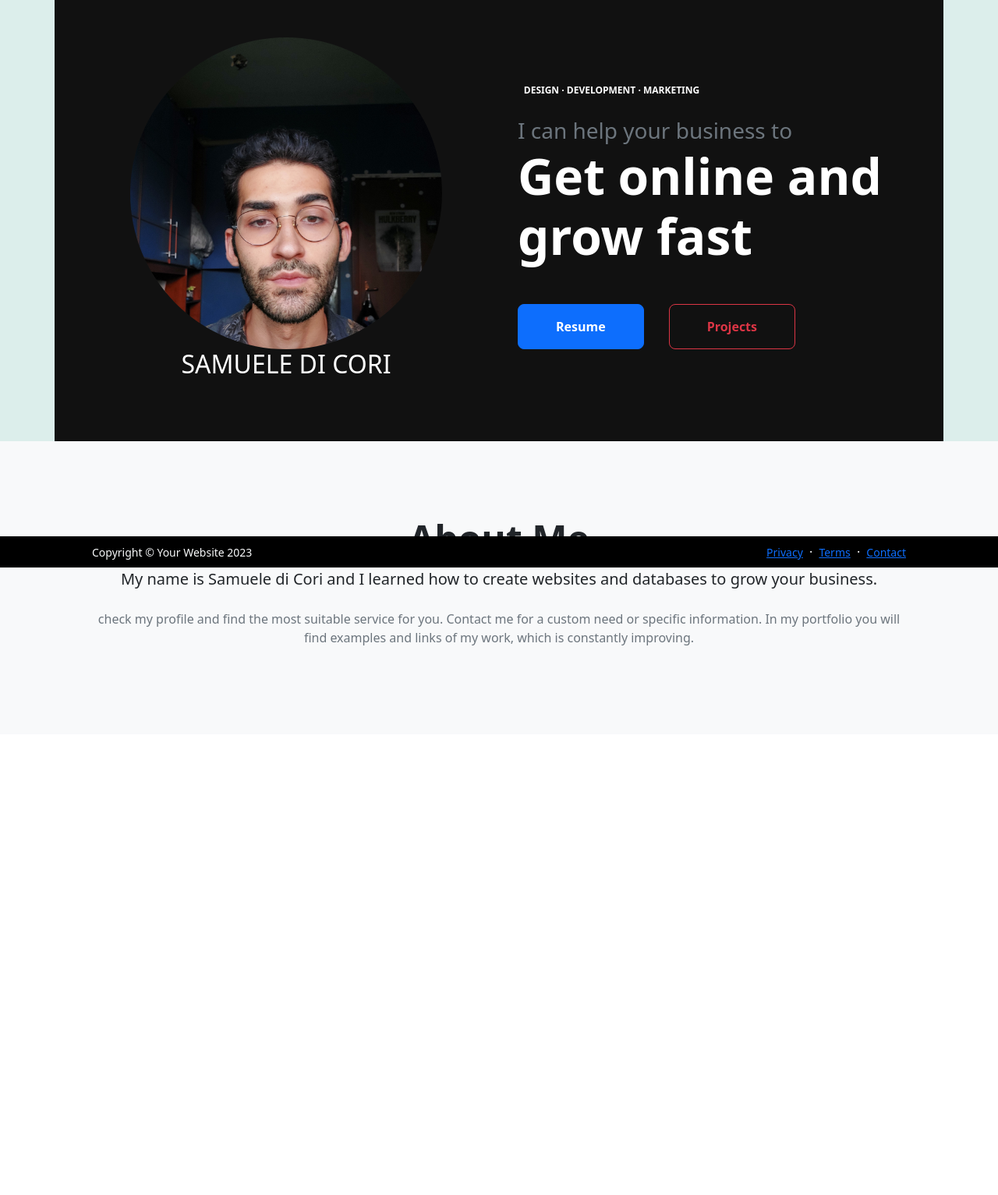
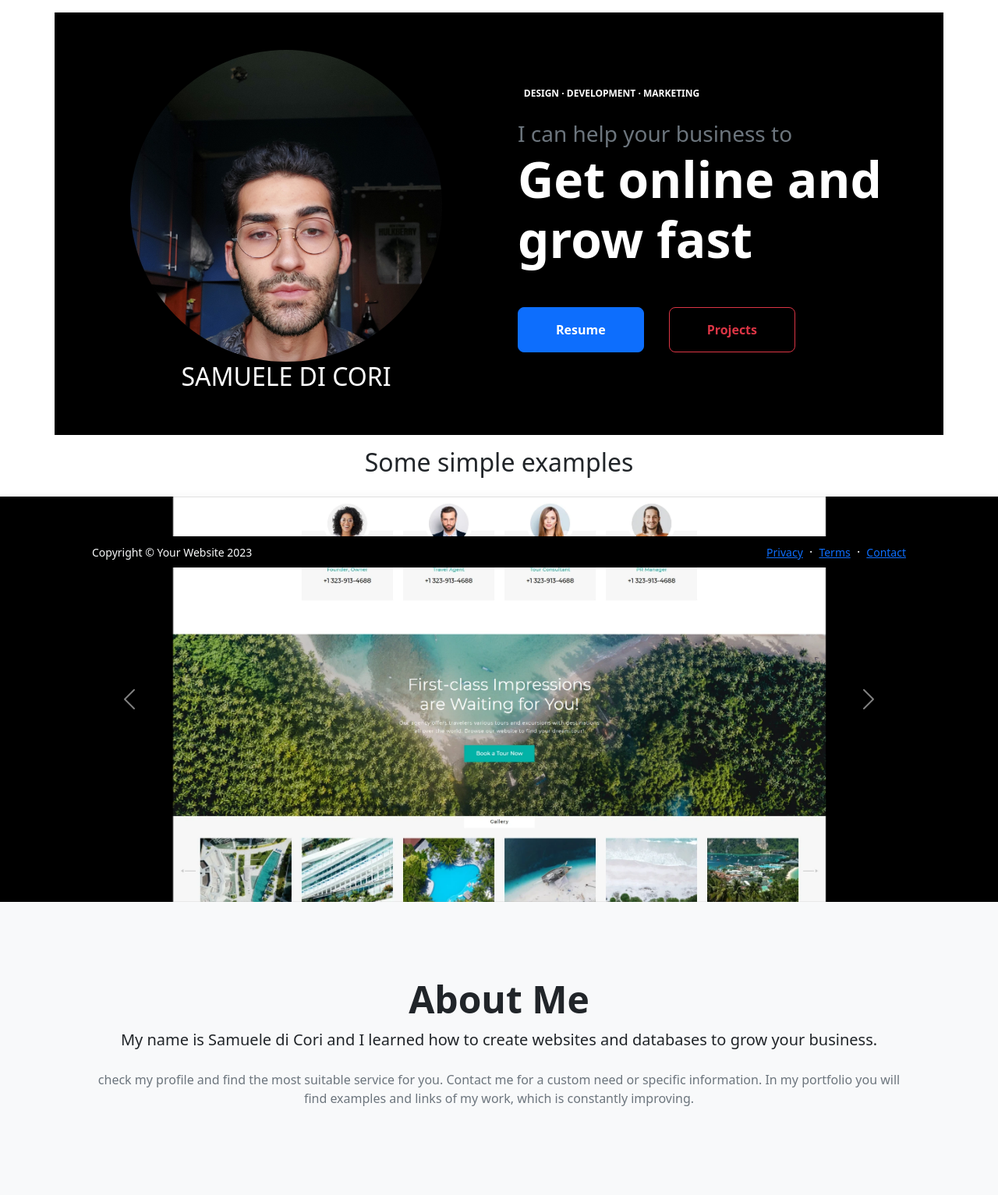
Before and after one commit to RedRibbon990/Portfolio, a Laravel app: page / in a window 1280 px wide. Shown: the part 72-1605 px from the top of the page at 78% size. Before the commit the page ends 900 px from the top, so only its background shows below. Run offline with Laravel 10, Linux system fonts and the light colour scheme; style sheets or scripts are compiled from the project's sources.

Commit message:
Welcome page section

```diff
--- a/project/resources/views/about.blade.php
+++ b/project/resources/views/about.blade.php
@@ -1,5 +1,5 @@
 <x-layout>
-    <main>
+    <main class="coloreSfondo">
         <div class="container px-5 my-5">
             <div class="text-center mb-5">
                 <h1 class="display-5 fw-bolder mb-0"><span class="text-gradient d-inline">Resume</span></h1>
--- a/project/resources/views/components/layout.blade.php
+++ b/project/resources/views/components/layout.blade.php
@@ -5,19 +5,23 @@
     <meta charset="utf-8">
     <meta name="viewport" content="width=device-width, initial-scale=1">
     <link href="https://cdn.jsdelivr.net/npm/bootstrap@5.2.3/dist/css/bootstrap.min.css" rel="stylesheet" integrity="sha384-rbsA2VBKQhggwzxH7pPCaAqO46MgnOM80zW1RWuH61DGLwZJEdK2Kadq2F9CUG65" crossorigin="anonymous">
+    <link rel="stylesheet" href="https://cdn.jsdelivr.net/npm/slick-carousel@1.8.1/slick/slick.css"/>
+    <link rel="stylesheet" href="https://cdn.jsdelivr.net/npm/slick-carousel@1.8.1/slick/slick-theme.css"/>
 
     {{$css??''}}
     <!-- Fonts   -->
     @vite(['resources\css\style.css','resources\js\app.js'])
 </head>
 
-<body class="coloreSfondo">
+<body>
 
     <x-navbar />
 
     {{$slot}}
 
     <x-footer>
+        <script src="https://cdn.jsdelivr.net/npm/@popperjs/core@2.5.3/dist/umd/popper.min.js"></script>
+        <script src="https://stackpath.bootstrapcdn.com/bootstrap/4.5.2/js/bootstrap.min.js"></script>
         <script src="https://code.jquery.com/jquery-3.6.4.min.js"></script>
         <script src="https://cdn.jsdelivr.net/npm/bootstrap@5.2.3/dist/js/bootstrap.bundle.min.js" integrity="sha384-kenU1KFdBIe4zVF0s0G1M5b4hcpxyD9F7jL+jjXkk+Q2h455rYXK/7HAuoJl+0I4" crossorigin="anonymous"></script>
     </x-footer>
--- a/project/resources/views/homepage.blade.php
+++ b/project/resources/views/homepage.blade.php
@@ -1,11 +1,12 @@
 <x-layout>
     <title>Portfolio - Samuele Di Cori -</title>
 
-    <header id="homepage" class="container px-5 py-5 d-flex flex-column h-100">
+    <header id="homepage" class="container px-5 py-5 d-flex flex-column h-100 bg-black my-3">
         <div class="row gx-5 align-items-center justify-content-center">
-            <div class="col-12 col-md-6 mb-4 text-center">
+            <div class="col-12 col-md-6 text-center">
                 <div class="d-flex flex-column align-items-center">
-                    <div id="homeImg" style="background-image: url('{{ asset('img/me.jpg') }}')" class="img-fluid"></div>
+                    <div id="homeImg" style="background-image: url('{{ asset('img/me.jpg') }}')"
+                        class="img-fluid"></div>
                     <h2 class="text-uppercase">Samuele Di Cori</h2>
                 </div>
             </div>
@@ -21,7 +22,7 @@
                     <div class="d-grid gap-3 d-sm-flex justify-content-sm-center justify-content-md-start mb-3">
                         <a class="btn btn-primary btn-lg px-5 py-3 me-sm-3 fs-6 fw-bolder" href="resume.html">Resume</a>
                         <a class="btn btn-outline-danger btn-lg px-5 py-3 fs-6 fw-bolder"
-                            href="projects.html">Projects</a>
+                            href="https://github.com/RedRibbon990">Projects</a>
                     </div>
                 </div>
             </div>
@@ -29,14 +30,45 @@
     </header>
 
     <main>
+        <h2 class="text-center mb-4">Some simple examples</h2>
+        <section class="background-section shadow text-black bg-black d-flex justify-content-center">
+            <div class="container bg-black">
+
+                <div id="carouselExample" class="carousel slide" data-bs-ride="carousel">
+                    <div class="carousel-inner">
+                        <div class="carousel-item active">
+                            <img src="{{ asset('img/ex1.webp') }}" class="d-block w-75 mx-auto img-fluid" alt="Immagine 1">
+                        </div>
+                        <div class="carousel-item">
+                            <img src="{{asset('img/ex2.webp')}}" class="d-block w-75 mx-auto img-fluid" alt="Immagine 2">
+                        </div>
+                        <div class="carousel-item">
+                            <img src="{{asset('img/ex3.webp')}}" class="d-block w-75 mx-auto img-fluid" alt="Immagine 3">
+                        </div>
+                    </div>
+                    <button class="carousel-control-prev" type="button" data-bs-target="#carouselExample" data-bs-slide="prev">
+                        <span class="carousel-control-prev-icon" aria-hidden="true"></span>
+                        <span class="visually-hidden">Previous</span>
+                    </button>
+                    <button class="carousel-control-next" type="button" data-bs-target="#carouselExample" data-bs-slide="next">
+                        <span class="carousel-control-next-icon" aria-hidden="true"></span>
+                        <span class="visually-hidden">Next</span>
+                    </button>
+                </div>
+            </div>
+        </section>
+
         <section class="bg-light py-5">
             <div class="container px-5">
                 <div class="row gx-5 justify-content-center">
                     <div class="col-xxl-8">
                         <div class="text-center my-5">
                             <h2 class="display-5 fw-bolder"><span class="text-gradient d-inline">About Me</span></h2>
-                            <p class="lead fw-light mb-4">My name is Samuele di Cori and I learned how to create websites and databases to grow your business.</p>
-                            <p class="text-muted">check my profile and find the most suitable service for you. Contact me for a custom need or specific information. In my portfolio you will find examples and links of my work, which is constantly improving.</p>
+                            <p class="lead fw-light mb-4">My name is Samuele di Cori and I learned how to create
+                                websites and databases to grow your business.</p>
+                            <p class="text-muted">check my profile and find the most suitable service for you. Contact
+                                me for a custom need or specific information. In my portfolio you will find examples and
+                                links of my work, which is constantly improving.</p>
                             <div class="d-flex justify-content-center fs-2 gap-4">
                                 <a class="text-gradient" href="#!"><i class="bi bi-twitter"></i></a>
                                 <a class="text-gradient" href="#!"><i class="bi bi-linkedin"></i></a>
@@ -48,4 +80,5 @@
             </div>
         </section>
     </main>
+
 </x-layout>
--- a/project/resources/views/service.blade.php
+++ b/project/resources/views/service.blade.php
@@ -1,6 +1,6 @@
 <x-layout>
     <section class="py-3 bg-black">
-        <div class="container mt-5">
+        <div class="container">
             <h2 class="mb-4 text-center text-light">Servizi Offerti</h2>
             <div class="row justify-content-center">
                 @foreach($services as $service)
```
Also changed, not shown: project/resources/css/style.css (+16 -17 lines), project/public/img/carousel-home.png (added), project/public/img/ex1.webp (added), project/public/img/ex2.webp (added), project/public/img/ex3.webp (added).
